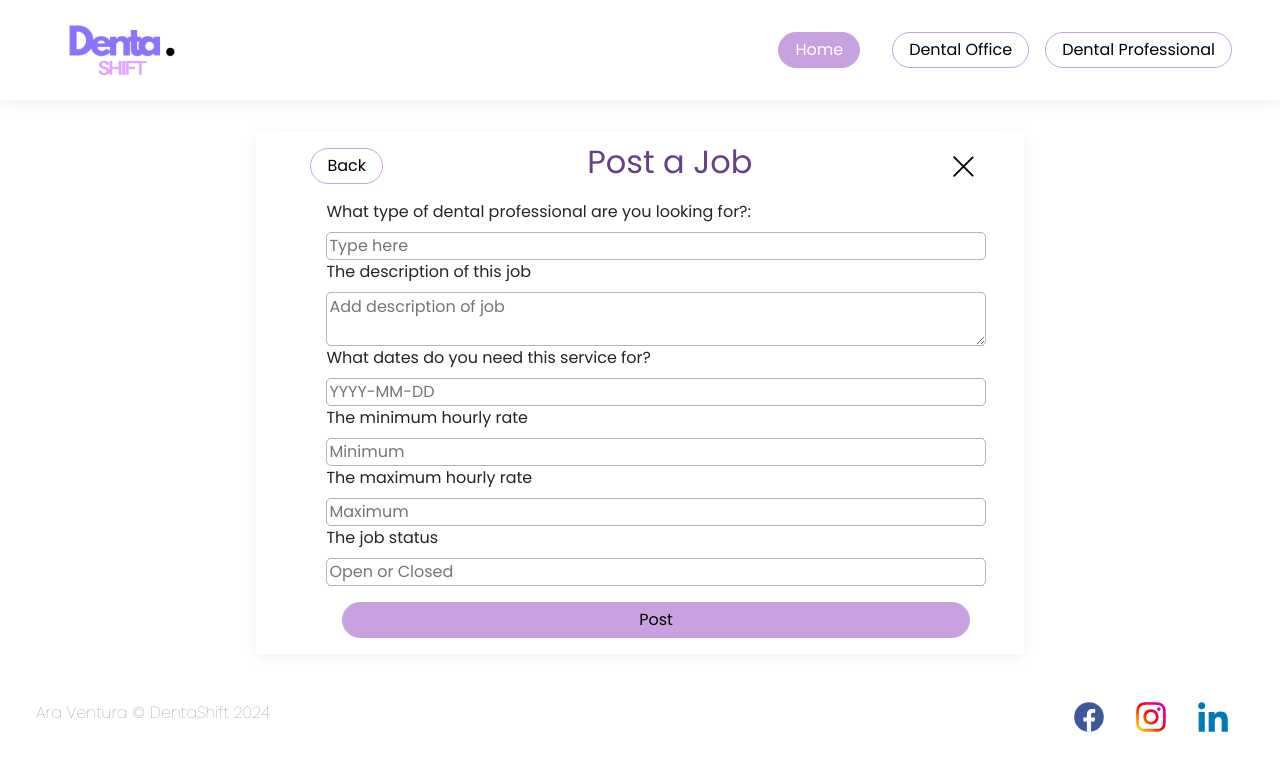
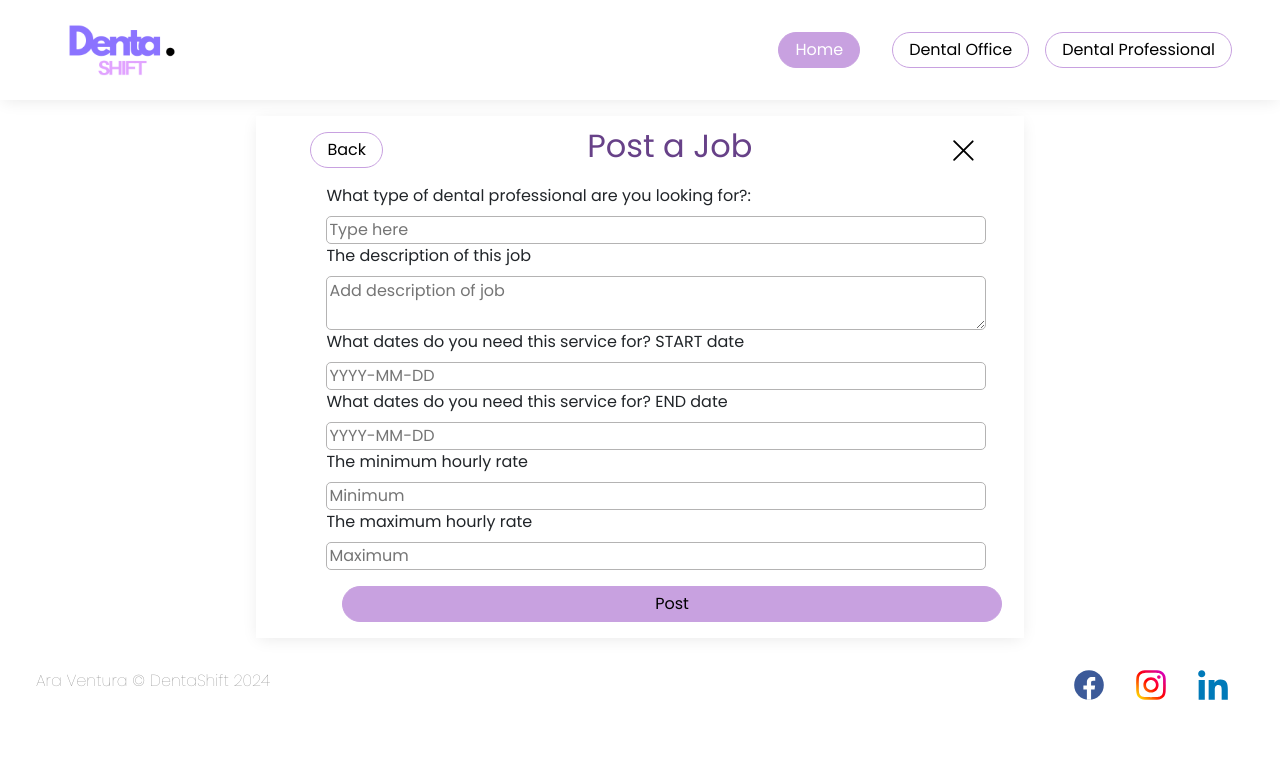
Before and after one commit to Araventura/ara-ventura-capstone-client, a React (Vite) app: page /offices/1/post in a window 1280 px wide. Shown: the top 770 px of the page. Built offline with nearby package versions, Linux system fonts and the light colour scheme.

Commit message:
change margin on post component, add useparams, usenavigate, usestate and axios

```diff
--- a/src/components/PostJob/PostJob.jsx
+++ b/src/components/PostJob/PostJob.jsx
@@ -1,9 +1,54 @@
-import React from "react";
 import "./PostJob.scss";
-import { Link } from "react-router-dom";
+import { Link, useParams, useNavigate } from "react-router-dom";
+import { useEffect, useState } from "react";
+import axios from "axios";
 import CloseIcon from "../../assets/icon/close.svg";
 
 function PostJob() {
+  const params = useParams();
+  const navigate = useNavigate();
+
+  const [formData, setFormData] = useState({
+    officeId: params.id,
+    jobTitle: "",
+    description: "",
+    dateStart: "",
+    dateEnd: "",
+    payMin: "",
+    payMax: "",
+    status: "Open",
+  });
+
+  const handleInputChange = (e) => {
+    const nextFormData = {
+      ...formData,
+      [e.target.name]: e.target.value,
+    };
+    setFormData(nextFormData);
+  };
+
+  const handleSubmit = async (e) => {
+    e.preventDefault();
+
+    try {
+      const sendData = await axios.post("http://localhost:8080/jobs", formData);
+      if (sendData.status === 201) {
+        setFormData({
+          officeId: params.id,
+          jobTitle: "",
+          description: "",
+          dateStart: "",
+          dateEnd: "",
+          payMin: "",
+          payMax: "",
+          status: "Open",
+        });
+        navigate("/offices/4");
+      }
+    } catch (e) {
+      console.error("There was an error adding the item", e);
+    }
+  };
   return (
     <div className="post">
       <div className="post__wrapper">
@@ -17,50 +62,69 @@ function PostJob() {
           </Link>
         </div>
         <div className="post__bottom">
-          <form className="form" action="">
+          <form
+            onChange={(e) => handleInputChange(e)}
+            className="form"
+            action=""
+            onSubmit={(e) => handleSubmit(e)}
+          >
             <label className="form__label" htmlFor="">
               What type of dental professional are you looking for?:
             </label>
             <input
               className="form__input"
-              type="text"
+              name="jobTitle"
               placeholder="Type here"
+              required
             />
             <label className="form__label" htmlFor="">
               The description of this job
             </label>
             <textarea
               className="form__input"
-              type="text"
+              name="description"
               placeholder="Add description of job"
+              required
             ></textarea>
             <label className="form__label" htmlFor="">
-              What dates do you need this service for?
+              What dates do you need this service for? START date
             </label>
             <input
               className="form__input"
-              type="text"
+              name="dateStart"
               placeholder="YYYY-MM-DD"
+              required
+            />
+            <label className="form__label" htmlFor="">
+              What dates do you need this service for? END date
+            </label>
+            <input
+              className="form__input"
+              name="dateEnd"
+              placeholder="YYYY-MM-DD"
+              required
             />
             <label className="form__label" htmlFor="">
               The minimum hourly rate
             </label>
-            <input className="form__input" type="text" placeholder="Minimum" />
+            <input
+              className="form__input"
+              name="payMin"
+              placeholder="Minimum"
+              required
+            />
             <label className="form__label" htmlFor="">
               The maximum hourly rate
             </label>
-            <input className="form__input" type="text" placeholder="Maximum" />
-            <label className="form__label" htmlFor="">
-              The job status
-            </label>
             <input
               className="form__input"
-              type="text"
-              placeholder="Open or Closed"
+              name="payMax"
+              placeholder="Maximum"
+              required
             />
-            <Link className="form__link">
-              <button className="form__button">Post</button>
-            </Link>
+            <button type="submit" className="form__button">
+              Post
+            </button>
           </form>
         </div>
       </div>
--- a/src/components/PostJob/PostJob.scss
+++ b/src/components/PostJob/PostJob.scss
@@ -5,7 +5,8 @@
   display: flex;
   flex-direction: column;
   align-items: center;
-  margin: 32px 0;
+  margin: 16px 0;
+
   &__wrapper {
     display: flex;
     flex-direction: column;
```
